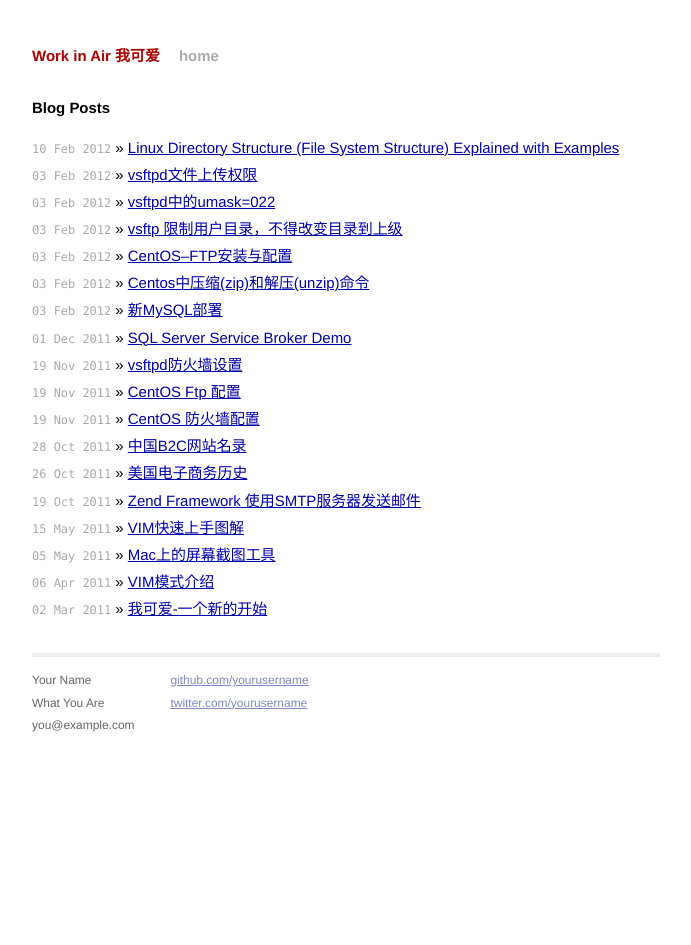
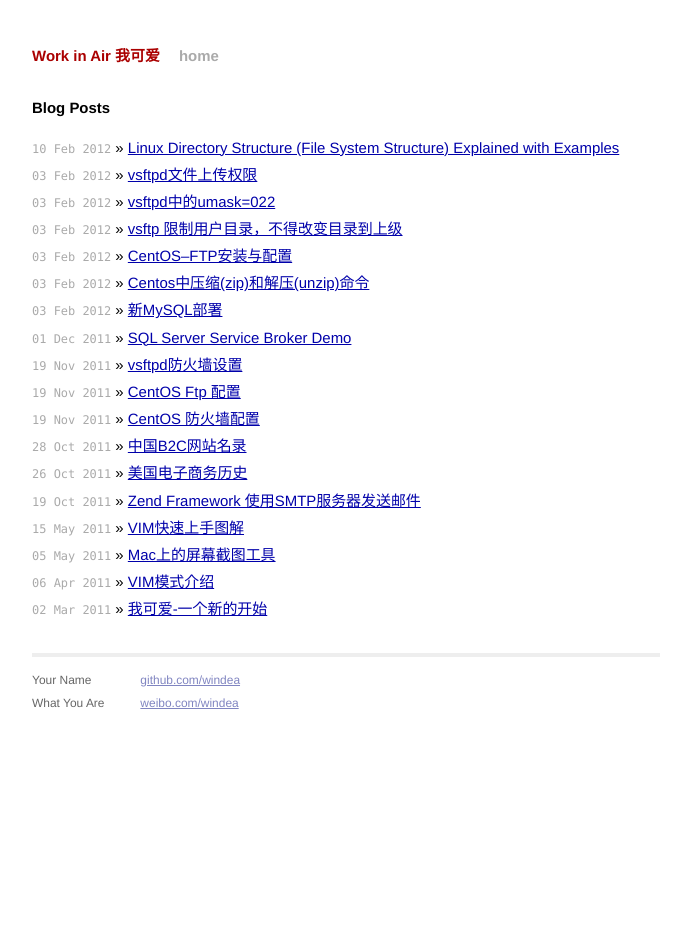
Before and after one commit to windea/windea.github.io, a Jekyll site: the page built from index.html, in a window 1280 px wide. Shown: the whole page, without its empty margins (294-985 px from the left). Built offline with Jekyll 4.4.1, drawn with Linux system fonts in a browser that asks for light colours.

Commit message:
Update default.html

```diff
--- a/_layouts/default.html
+++ b/_layouts/default.html
@@ -28,13 +28,12 @@
               <p>
                 Your Name<br />
                 What You Are<br />
-                you@example.com
               </p>
             </div>
             <div class="contact">
               <p>
-                <a href="https://github.com/yourusername">github.com/yourusername</a><br />
-                <a href="https://twitter.com/yourusername">twitter.com/yourusername</a><br />
+                <a href="https://github.com/windea">github.com/windea</a><br />
+                <a href="http://weibo.com/windea">weibo.com/windea</a><br />
               </p>
             </div>
           </div>
```
